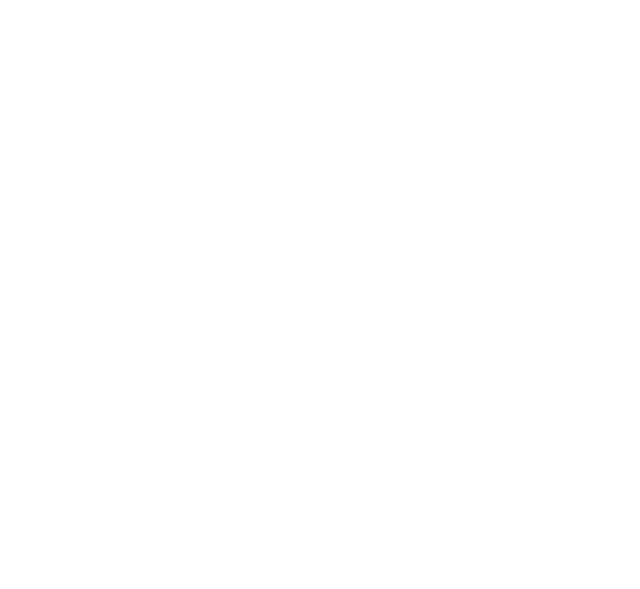
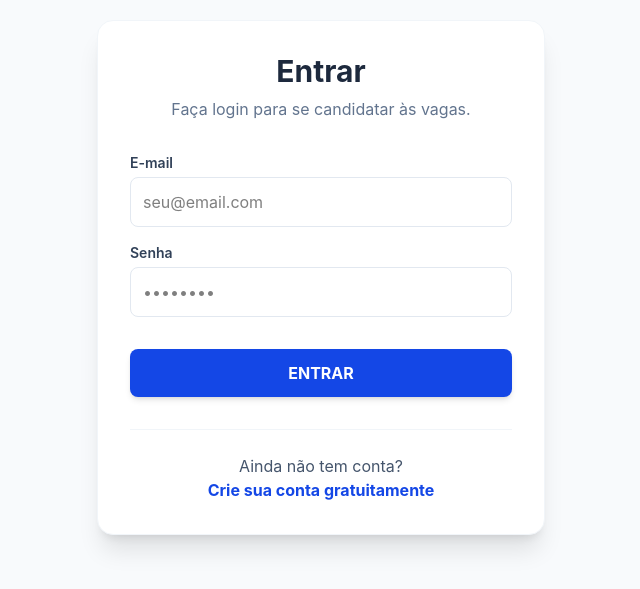
Before and after one commit to univesp-projeto-integrador-pi/sys-rh-frontend, a React (Vite) app: page /login in a window 1280 px wide. Before the commit this address had no page. Shown: the part 123-712 px from the top of the page, without its empty margins (319-959 px from the left). Built offline with nearby package versions, Linux system fonts and the light colour scheme.

Commit message:
feat: adicionado tela de login

```diff
--- a/src/App.tsx
+++ b/src/App.tsx
@@ -2,6 +2,7 @@
 import { BrowserRouter, Routes, Route } from 'react-router-dom';
 import { Home } from './pages/Home';
 import { JobDetails } from './pages/JobDetails';
+import { Login } from './pages/Login';
 
 function App() {
   return (
@@ -9,6 +10,7 @@
       <Routes>
         <Route path="/" element={<Home />} />
         <Route path="/vaga/:id" element={<JobDetails />} />
+        <Route path="/login" element={<Login />} />
       </Routes>
     </BrowserRouter>
   );
--- a/src/pages/JobDetails.tsx
+++ b/src/pages/JobDetails.tsx
@@ -67,9 +67,12 @@
 
         {/* BOTÃO DE CANDIDATURA */}
         <div className="bg-slate-50 p-8 rounded-2xl flex flex-col items-center">
-          <button className="bg-blue-700 hover:bg-blue-800 text-white text-xl font-bold py-4 px-12 rounded-lg transition-all shadow-lg hover:scale-105">
-            CANDIDATAR-SE
-          </button>
+          <Link
+            to="/login"
+              className="bg-blue-700 hover:bg-blue-800 text-white text-xl font-bold py-4 px-12 rounded-lg transition-all shadow-lg hover:scale-105 inline-block"
+            >
+              CANDIDATAR-SE
+            </Link>
           <p className="mt-4 text-slate-500 text-sm">Você será redirecionado para o formulário de inscrição.</p>
         </div>
       </main>
--- /dev/null
+++ b/src/pages/Login.tsx
@@ -0,0 +1,42 @@
+import { Link } from 'react-router-dom';
+
+export function Login() {
+  return (
+    <div className="min-h-screen bg-slate-50 flex items-center justify-center p-6">
+      <div className="bg-white p-8 rounded-2xl shadow-xl w-full max-w-md border border-slate-100">
+        <h2 className="text-3xl font-bold text-slate-800 mb-2 text-center">Entrar</h2>
+        <p className="text-slate-500 text-center mb-8">Faça login para se candidatar às vagas.</p>
+
+        <form className="space-y-4">
+          <div>
+            <label className="block text-sm font-semibold text-slate-700 mb-1">E-mail</label>
+            <input
+              type="email"
+              placeholder="seu@email.com"
+              className="w-full p-3 rounded-lg border border-slate-200 focus:ring-2 focus:ring-blue-600 outline-none transition"
+            />
+          </div>
+          <div>
+            <label className="block text-sm font-semibold text-slate-700 mb-1">Senha</label>
+            <input
+              type="password"
+              placeholder="••••••••"
+              className="w-full p-3 rounded-lg border border-slate-200 focus:ring-2 focus:ring-blue-600 outline-none transition"
+            />
+          </div>
+
+          <button className="w-full bg-blue-700 hover:bg-blue-800 text-white font-bold py-3 rounded-lg transition-all shadow-md mt-4">
+            ENTRAR
+          </button>
+        </form>
+
+        <div className="mt-8 pt-6 border-t border-slate-100 text-center">
+          <p className="text-slate-600">Ainda não tem conta?</p>
+          <Link to="/cadastro" className="text-blue-700 font-bold hover:underline">
+            Crie sua conta gratuitamente
+          </Link>
+        </div>
+      </div>
+    </div>
+  );
+}
```
